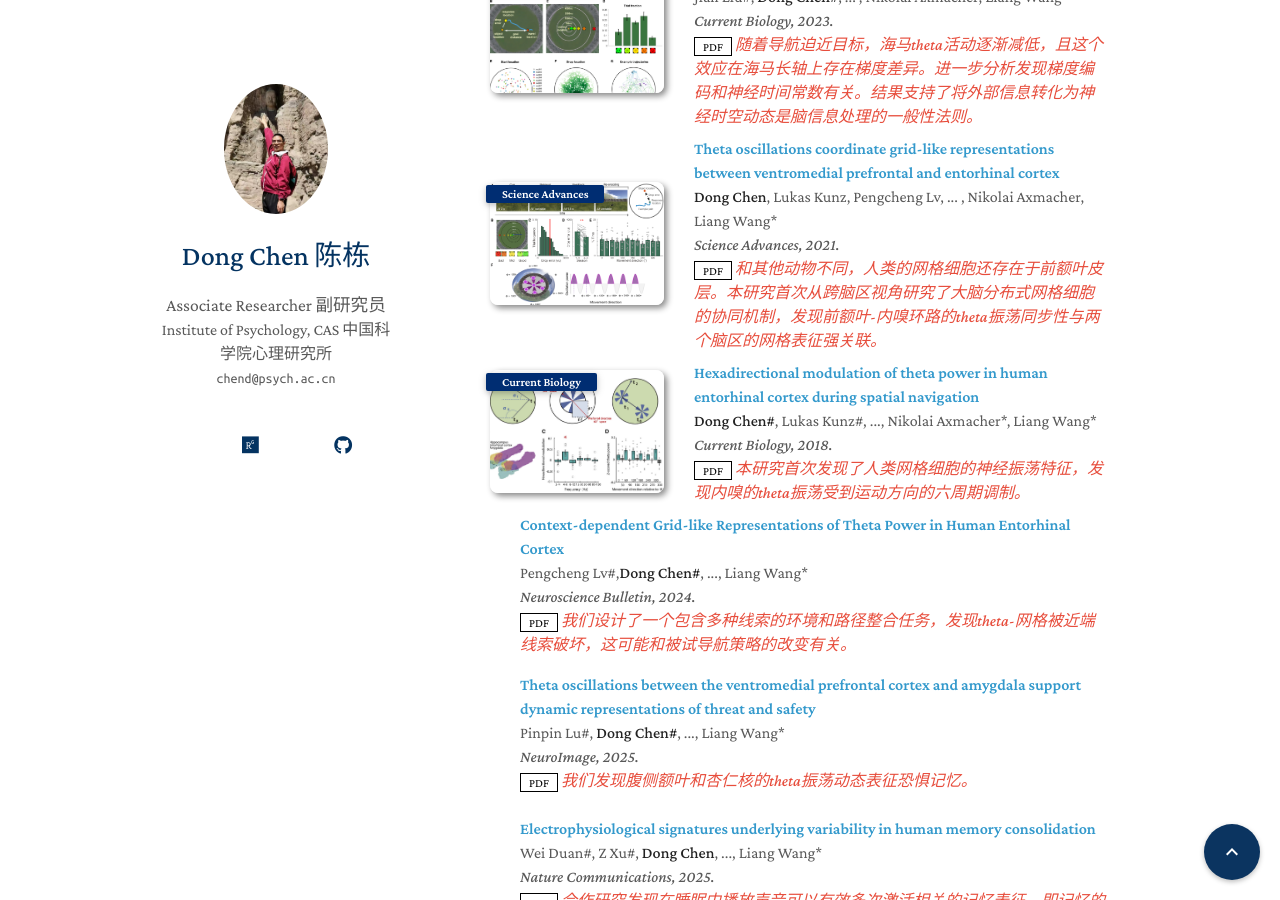
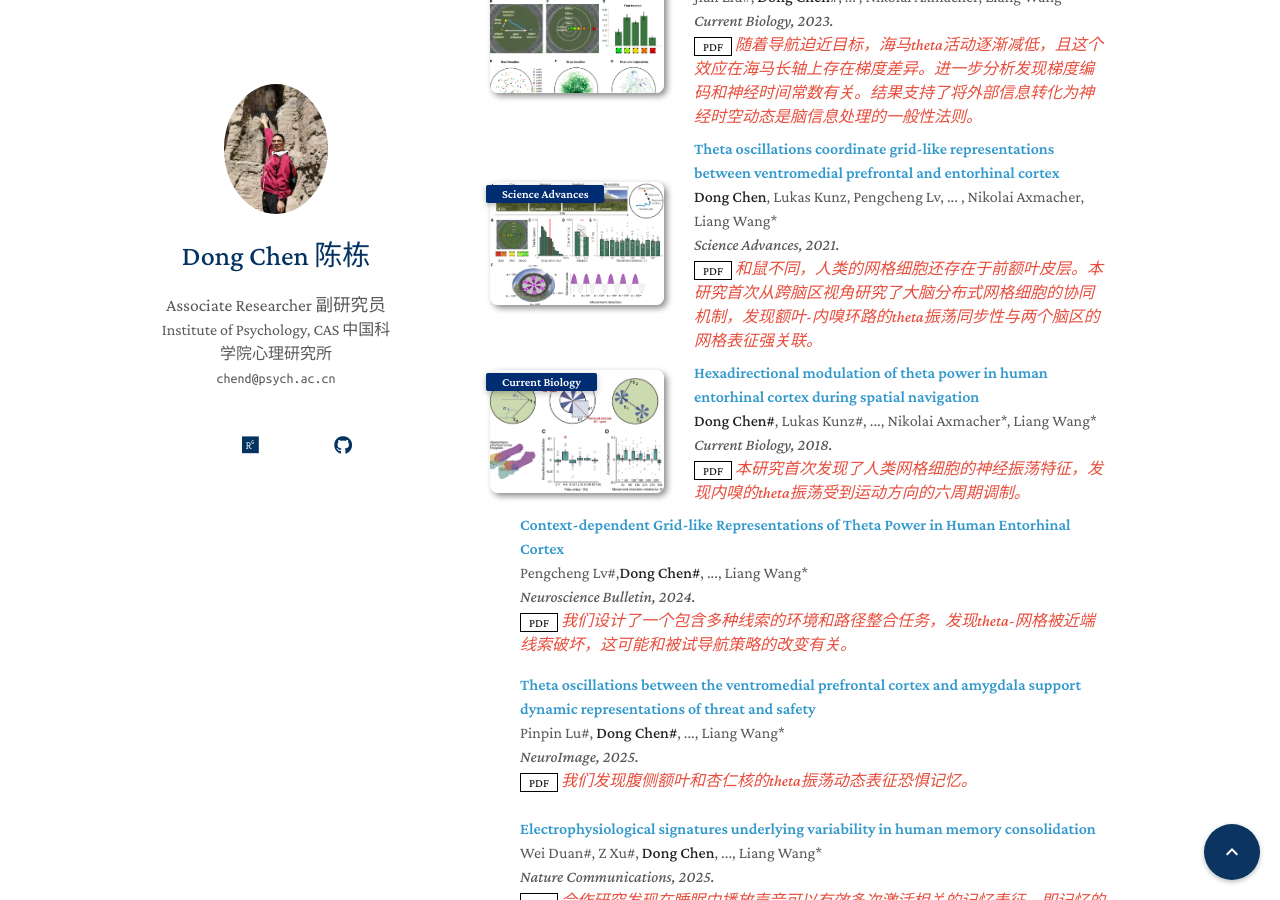
Before and after one commit to chendong567/chendong567.github.io, a Jekyll site: the page built from index.md, in a window 1280 px wide and 900 px high, scrolled down 630 px. Built offline with Jekyll 4.4.1, drawn with Linux system fonts in a browser that asks for light colours; a style sheet for code colours, icons or effects is not loaded; our own code applies the rules of GitHub Pages for plain Markdown files.

Commit message:
Update publications.yml

```diff
--- a/_data/publications.yml
+++ b/_data/publications.yml
@@ -19,7 +19,7 @@ main:
     conference: Science Advances, 2021.
     pdf: https://www.science.org/doi/full/10.1126/sciadv.abj0200
     image: ./assets/img/2021_ScienceAdvances_ThetaOscillationsCoordinate_Chen.jpg
-    notes: 和其他动物不同，人类的网格细胞还存在于前额叶皮层。本研究首次从跨脑区视角研究了大脑分布式网格细胞的协同机制，发现前额叶-内嗅环路的theta振荡同步性与两个脑区的网格表征强关联。
+    notes: 和鼠不同，人类的网格细胞还存在于前额叶皮层。本研究首次从跨脑区视角研究了大脑分布式网格细胞的协同机制，发现额叶-内嗅环路的theta振荡同步性与两个脑区的网格表征强关联。
   - title: Hexadirectional modulation of theta power in human entorhinal cortex during spatial navigation
     authors: <strong>Dong Chen#</strong>, Lukas Kunz#, ..., Nikolai Axmacher*, Liang Wang*
     conference_short: Current Biology
```
